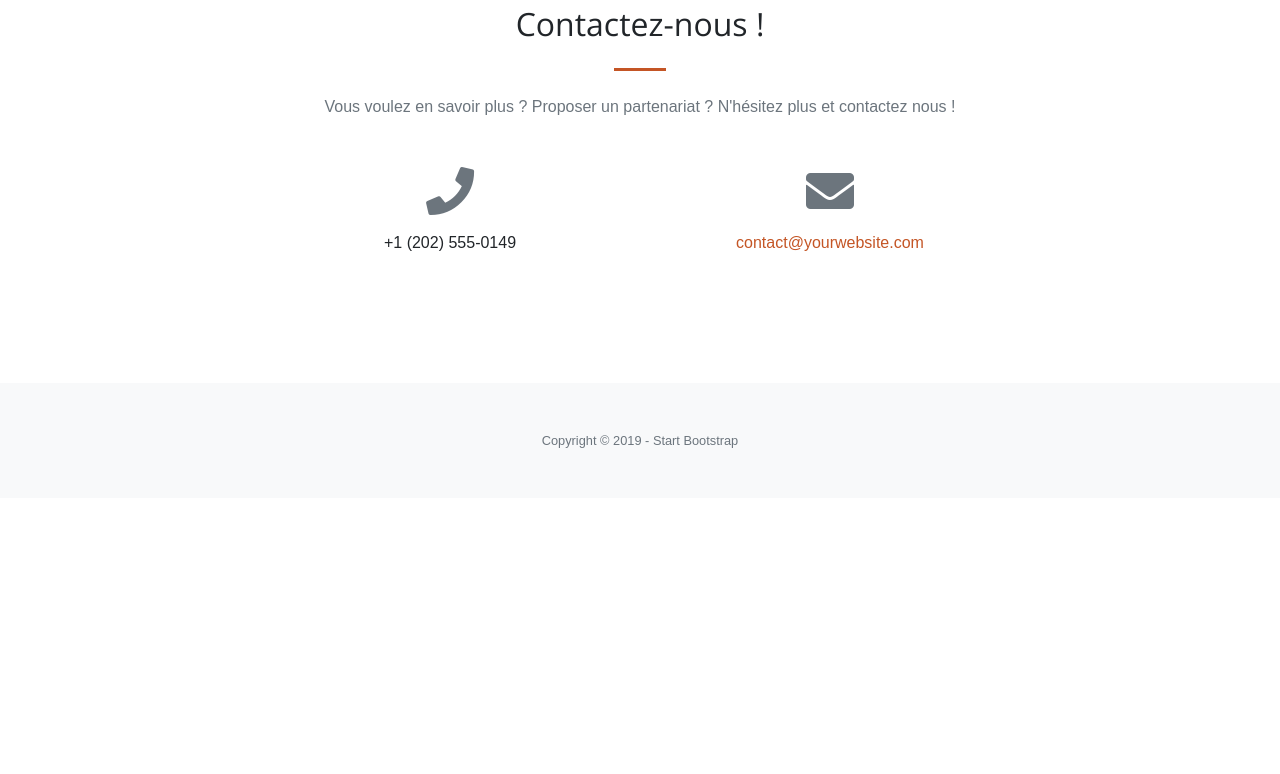
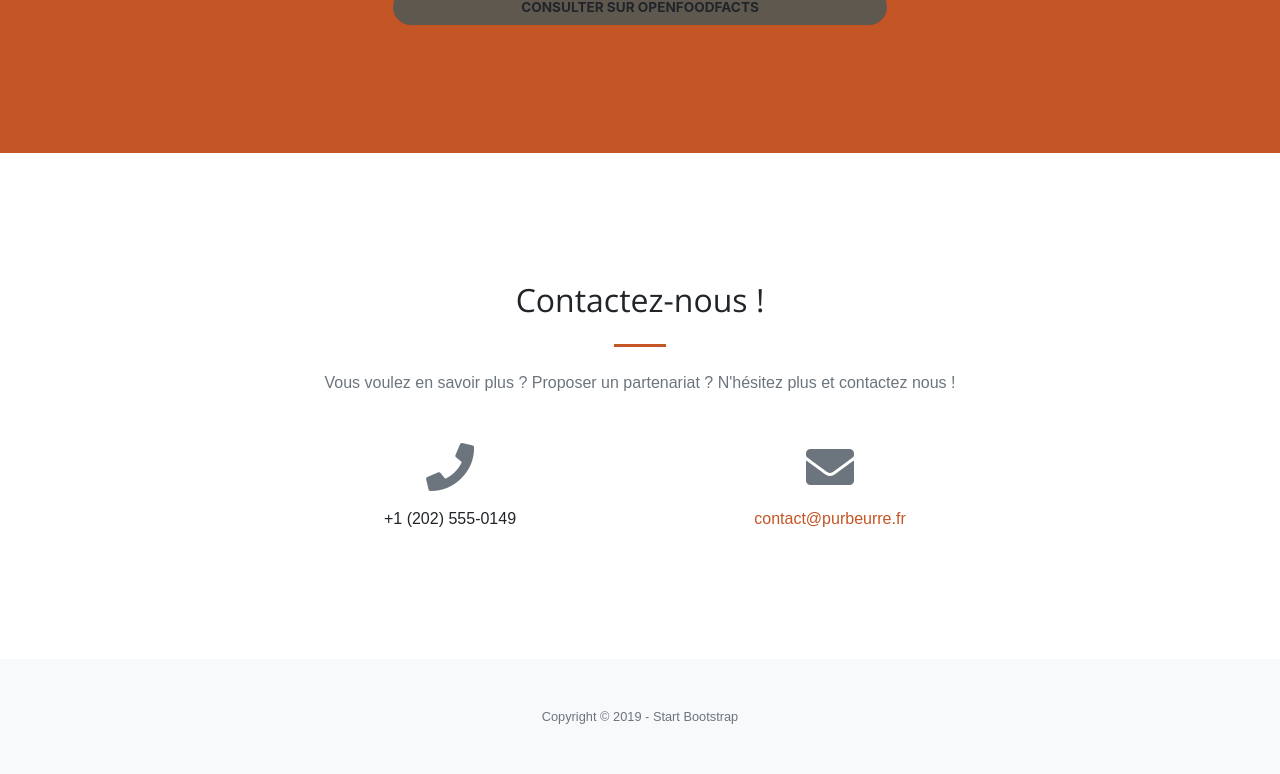
Before and after one commit to priandey/purebutter, a Django app: page /products/product/1 in a window 1280 px wide. Shown: the part 1335-2109 px from the top of the page. Before the commit the page ends 1783 px from the top, so only its background shows below. Run offline with Django 3.2, Linux system fonts and the light colour scheme; tables that the repository leaves empty hold one stand-in row (values such as "Sample post"); grey boxes marked "Sample" are stand-in pictures; some libraries are stand-ins or nearby versions; some web fonts are replaced.

Commit message:
Fixed some design details

```diff
--- a/purebutter/home/templates/home/index.html
+++ b/purebutter/home/templates/home/index.html
@@ -32,6 +32,7 @@
 
   <!-- Navigation -->
   {% block navbar %}
+      <!-- TODO: See for logo reduction for responsivness -->
   <nav class="navbar navbar-expand-lg navbar-light fixed-top py-3" id="mainNav">
     <div class="container">
         <!-- LOGO -->
@@ -46,6 +47,7 @@
                  {% csrf_token %}
                  <input type="text" class="autocomplete" name="research">
                  <input type="submit" hidden="true">
+                 <!-- TODO:Lighter search bar -->
              </form>
             </li>
            {% if user.is_authenticated %}
@@ -110,10 +112,12 @@
                   <hr class="divider light my-4">
                     <div class="row justify-content-center">
                         <div class="col-lg-6 col-sm-12 text-center">
+                            <!-- TODO: Photo Colette -->
                             <p class="text-white-50 mb-4">Colette est une amoureuse de cuisine qui mange beaucoup trop, il semblerait
                             qu'elle soit compulsive, et addict au bio</p>
                         </div>
                         <div class="col-lg-6 col-sm-12 text-center">
+                            <!-- TODO: Photo Remy -->
                             <p class="text-white-50 mb-4">Remy est un rat, c'est étrange en cuisine mais il s'en sort quand même, promis !</p>
                         </div>
                     </div>
@@ -143,7 +147,7 @@
         <div class="col-lg-4 mr-auto text-center">
           <i class="fas fa-envelope fa-3x mb-3 text-muted"></i>
           <!-- Make sure to change the email address in anchor text AND the link below! -->
-          <a class="d-block" href="mailto:contact@yourwebsite.com">contact@yourwebsite.com</a>
+          <a class="d-block" href="mailto:contact@yourwebsite.com">contact@purbeurre.fr</a>
         </div>
       </div>
     </div>
--- a/purebutter/home/tests.py
+++ b/purebutter/home/tests.py
@@ -45,4 +45,3 @@
             self.assertNotIn(product, incorrect_products)
 
 # TODO: Test views
-# TODO : Coverage (Mini 90% du projet)
--- a/purebutter/products/templates/products/product.html
+++ b/purebutter/products/templates/products/product.html
@@ -12,8 +12,11 @@
 
 {% block content %}
     <div class="row">
-        <p class="text-white-75 col-lg-6 align-content-lg-start">Note nutritionnelle : {{ prod.nutrition_grade.capitalize }}</p>
+        <p class="text-white-75 col-lg-6 align-content-lg-start">
+            <img src="https://static.openfoodfacts.org/images/misc/nutriscore-{{ prod.nutrition_grade }}.svg"
+        </p>
         <p class="text-white-75 col-lg-6 align-content-lg-end">Catégorie : {{ prod.clean_category }}</p>
+        <!-- TODO: Repères nutritionnels pour 100g -->
     </div>
     <div class="row justify-content-center" >
         <a class="btn btn-light btn-xl" href="{{ prod.url }}" style="margin-top: 5rem;padding:0.5rem 8rem;">Consulter sur OpenFoodFacts</a>
--- a/purebutter/products/templates/products/product_substitute.html
+++ b/purebutter/products/templates/products/product_substitute.html
@@ -15,6 +15,7 @@
                         <input type="hidden" name="to_substitute" value="{{ prod.id }}">
                         <input type="hidden" name="substitution" value="{{ substitute.id }}">
                         <input type="submit" name="Save" value="Save in favorites">
+                     <!-- TODO: Add floppy disk icon -->
                      </form>
 
                 {% endif %}
--- a/purebutter/products/test_products_views.py
+++ b/purebutter/products/test_products_views.py
@@ -26,5 +26,3 @@
         # Testing with incorrect input
         response = self.client.post('/products/search', {'research':'WrongInput'})
         self.assertEquals(response.status_code, 302)
-
-#TODO: Se renseigner sur le fonctionnement de setUpTestData => Error quand je lance tout les tests ensembles, pas d'erreur quand je les lance individuellement
```
